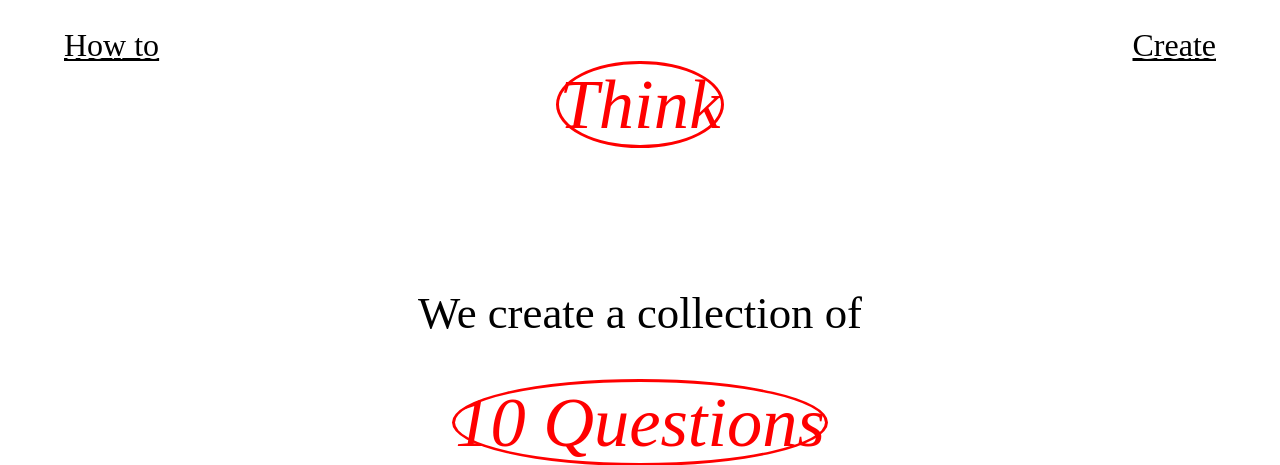
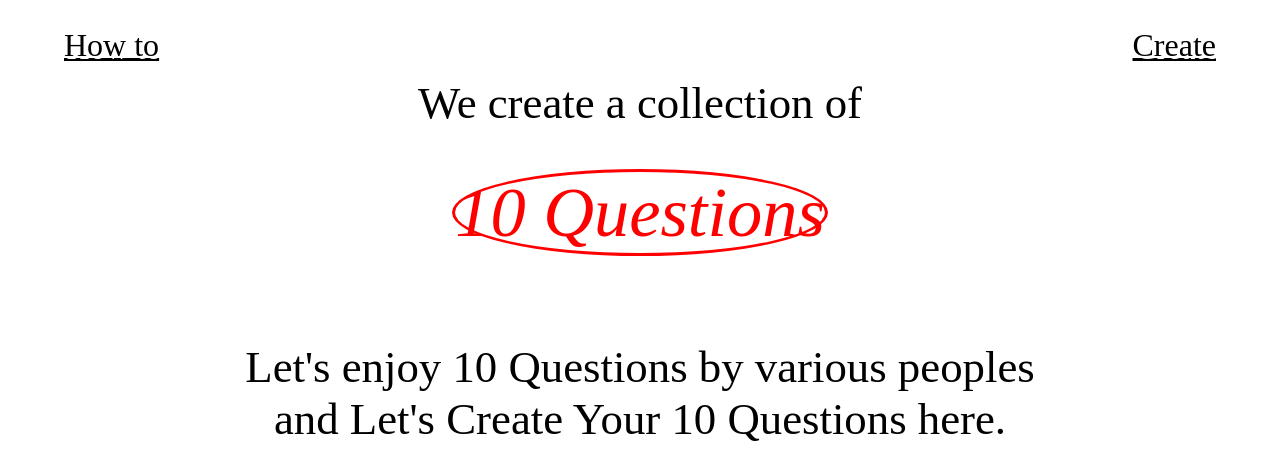
Before and after one commit to ichoose-pe-hu/10q, a PHP site: page / in a window 1280 px wide. Shown: the top 465 px of the page. Run offline with PHP 8.4, Linux system fonts and the light colour scheme; some libraries are stand-ins or nearby versions.

Commit message:
Update index.php

```diff
--- a/index.php
+++ b/index.php
@@ -45,7 +45,6 @@ fclose($fp);
 
 <div id="main">
 <div id="ichoose">
-<h1><i>Think</i></h1>
 <div id="howto">
 <h3>We create a collection of
 <br/><i>10 Questions</i></h3>
```
